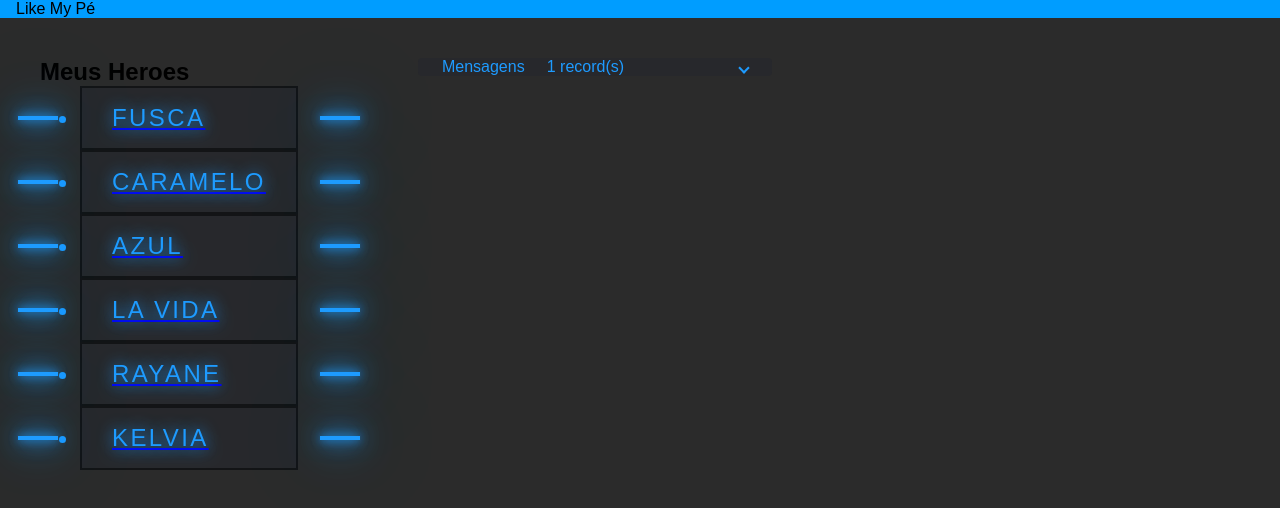
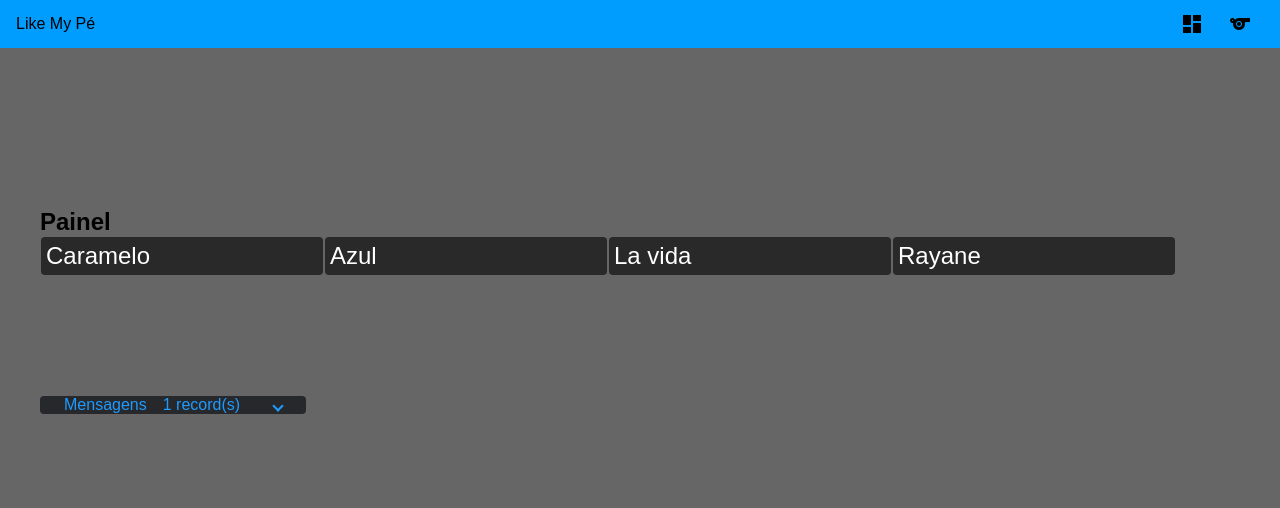
Before and after one commit to Diego-si/curso-tour-of-heroes-frontend, an Angular app: page /dashboard in a window 1280 px wide. Shown: the top 508 px of the page. Built offline with nearby package versions, Linux system fonts and the light colour scheme.

Commit message:
adicionando painel e mudando estilos

```diff
--- a/src/app/app.component.html
+++ b/src/app/app.component.html
@@ -1,10 +1,27 @@
 <mat-toolbar class="primary">
   <mat-toolbar-row>
     <span>{{ title }}</span>
+    <span class="example-spacer"></span>
+    <button
+      mat-icon-button
+      matTooltip="Dashboard"
+      aria-label="Dashboard"
+      routerLink="/dashboard"
+    >
+      <mat-icon>dashboard</mat-icon>
+    </button>
+    <button
+      mat-icon-button
+      matTooltip="Heroes"
+      aria-label="Lista de Heroes"
+      routerLink="/heroes"
+    >
+      <mat-icon>sports_material_arts</mat-icon>
+    </button>
   </mat-toolbar-row>
 </mat-toolbar>
 
 <div class="content">
-  <app-heroes></app-heroes>
+  <router-outlet></router-outlet>
   <app-messages></app-messages>
 </div>
--- a/src/app/app.component.scss
+++ b/src/app/app.component.scss
@@ -1,42 +1,13 @@
 .content {
   display: flex;
-  // justify-content: center;
-  // align-items: center;
   margin: 40px;
   flex-wrap: wrap;
   gap: 120px;
 }
 
-// .content a {
-//   position: relative;
-//   padding: 16px 30px;
-//   font-size: 1.5em;
-//   color: var(--clr);
-//   text-shadow: 0 0 15px var(--clr);
-//   text-decoration: none;
-//   text-transform: uppercase;
-//   letter-spacing: 0.1em;
-//   transition: 0.5s;
-//   border: 2px solid rgba(0,0,0,0.5);
-// }
-// .content a:hover {
-//   color: #fff;
-//   border:  2px solid rgba(0,0,0,0);
-//   text-shadow:  0 0 0px var(--clr);
-// }
-// .content a::before {
-//   content: '';
-//   position: absolute;
-//   top: 0;
-//   left: 0;
-//   width: 100%;
-//   height: 100%;
-//   background: var(--clr);
-//   z-index: -1;
-//   transform: scale(0);
-// }
-
-
+.example-spacer {
+  flex: 1 1 auto;
+}
 
 .primary {
   background-color: rgb(0, 157, 255);
--- /dev/null
+++ b/src/app/dashboard/dashboard.component.css
@@ -0,0 +1,16 @@
+.actions{
+  display: inline-block;
+  padding: 5px;
+  background-color: rgb(41, 41, 41);
+  color: #fff;
+  margin: 1px;
+  column-count: 3;
+}
+
+.actions mat-card-title{
+  display: flex;
+  text-align: center;
+  font-size: 1.5em;
+  list-style-type: none;
+  width: 80px;
+}
--- /dev/null
+++ b/src/app/dashboard/dashboard.component.html
@@ -0,0 +1,7 @@
+<h2>Painel</h2>
+
+<div>
+  <mat-card *ngFor="let hero of heroes" class="actions">
+    <mat-card-title>{{ hero.name }}</mat-card-title>
+  </mat-card>
+</div>
--- /dev/null
+++ b/src/app/dashboard/dashboard.component.ts
@@ -0,0 +1,26 @@
+import { Component, OnInit } from '@angular/core';
+import { Hero } from '../hero.model';
+import { HeroService } from '../hero.service';
+
+@Component({
+  selector: 'app-dashboard',
+  templateUrl: './dashboard.component.html',
+  styleUrls: ['./dashboard.component.css']
+})
+export class DashboardComponent implements OnInit  {
+
+  heroes: Hero[] = [];
+
+  constructor(private heroService: HeroService) {}
+
+  ngOnInit(): void {
+    this.getHeroes();
+  }
+
+  getHeroes(): void {
+    this.heroService
+    .getHeroes()
+    .subscribe((heroes) => (this.heroes = heroes.slice(1,5)));
+  }
+
+}
--- a/src/app/heroes/heroes.component.css
+++ b/src/app/heroes/heroes.component.css
@@ -1,13 +1,12 @@
+.p {
+  margin: 5%;
+  font-size: 1.5em;
+  text-align: center;
+}
+
 .heroes {
-  /* cursor: pointer;
-  margin: 10px; */
+  list-style-type: none;
 }
-/*
-.heroes li {
-  list-style: none;
-  text-decoration: none;
-  margin: 5px;
-} */
 
 .heroes li {
   background: #27282c;
@@ -47,91 +46,3 @@
   0 0 30px var(--clr),
   0 0 60px var(--clr);
 }
-
-.heroes a span {
-  position: absolute;
-  background: var(--clr);
-  pointer-events: none;
-  box-shadow: 0 0 10px var(--clr),
-  0 0 20px var(--clr),
-  0 0 30px var(--clr),
-  0 0 50px var(--clr),
-  0 0 100px var(--clr);
-}
-
-.heroes a span:nth-child(1),
-.heroes a span:nth-child(3) {
-  width: 40px;
-  height: 4px;
-}
-
-/* .heroes a span:nth-child(2),
-.heroes a span:nth-child(4) {
-  width: 4px;
-  height: 40px;
-} */
-
-.heroes a span:nth-child(1) {
-  top: calc(50% - 2px);
-  left: -30%;
-  transform-origin: left;
-  transition: 0.5s ease-in-out;
-  transition-delay: 0.25s;
-}
-
-.heroes a:hover span:nth-child(1) {
-  left: 30%;
-  transition: scaleX(0);
-  opacity: 0;
-  transition-delay: 0s;
-}
-
-.heroes a span:nth-child(3) {
-  top: calc(50% - 2px);
-  right: -30%;
-  transform-origin: right;
-  transition: 0.5s ease-in-out;
-  transition-delay: 0.25s;
-}
-
-.heroes a:hover span:nth-child(3) {
-  right: 30%;
-  transition: scaleX(0);
-  opacity: 0;
-  transition-delay: 0s;
-}
-
-/* .heroes a span:nth-child(2) {
-  left: calc(50% - 2px);
-  top: -30%;
-  transform-origin: top;
-  transition: 0.5s ease-in-out;
-  transition-delay: 0.25s;
-}
-
-.heroes a:hover span:nth-child(2) {
-  top: 30%;
-  transition: scaleY(0);
-  opacity: 0;
-  transition-delay: 0s;
-} */
-
-/* .heroes a span:nth-child(4) {
-  left: calc(50% - 2px);
-  bottom: -30%;
-  transform-origin: bottom;
-  transition: 0.5s ease-in-out;
-  transition-delay: 0.25s;
-}
-
-.heroes a:hover span:nth-child(4) {
-  bottom: 30%;
-  transition: scaleY(0);
-  opacity: 0;
-  transition-delay: 0s;
-} */
-
-.heroes li.selected {
-  /* background-color: rgba(255, 255, 255, 0);
-  color: rgb(0, 119, 255); */
-}
--- a/src/app/heroes/heroes.component.html
+++ b/src/app/heroes/heroes.component.html
@@ -1,4 +1,6 @@
-<h2>Meus Heroes</h2>
+<div class="p">
+  <p>Meus Heroes</p>
+</div>
 
 <ul class="heroes">
   <a href="#" style="--clr: #1e9bff">
--- a/src/app/messages/messages.component.css
+++ b/src/app/messages/messages.component.css
@@ -5,11 +5,10 @@
 
 .painel button  {
   background: #27282c;
-  position: relative;
-  padding: 16px 30px;
-  font-size: 1.5em;
+  font-size: 100%;
   letter-spacing: 0.1em;
   transition: 0.5s;
+  margin: 10px;
   border: 2px solid rgba(0,0,0,0.5);
 }
 .painel button:hover {
--- a/src/app/messages/messages.component.html
+++ b/src/app/messages/messages.component.html
@@ -8,10 +8,6 @@
     </mat-expansion-panel-header>
     <p>
       <button mat-raised-button (click)="messageService.clear()">
-        <span></span>
-        <span></span>
-        <span></span>
-        <span></span>
         Limpar Mensagens
       </button>
     </p>
--- a/src/styles.scss
+++ b/src/styles.scss
@@ -6,8 +6,7 @@
 }
 
 body {
-  // display: flex;
-  // justify-content: center;
-  // min-height: 100vh;
-  background: #000000d4;
+  margin: 0;
+  font-family: Roboto, 'Helvetica Neue', sans-serif;
+  background: #484848d4;
 }
```
Also changed, not shown: src/app/app-routing.module.ts (added, +16 -0 lines), src/app/app.module.ts (+11 -1 lines).
